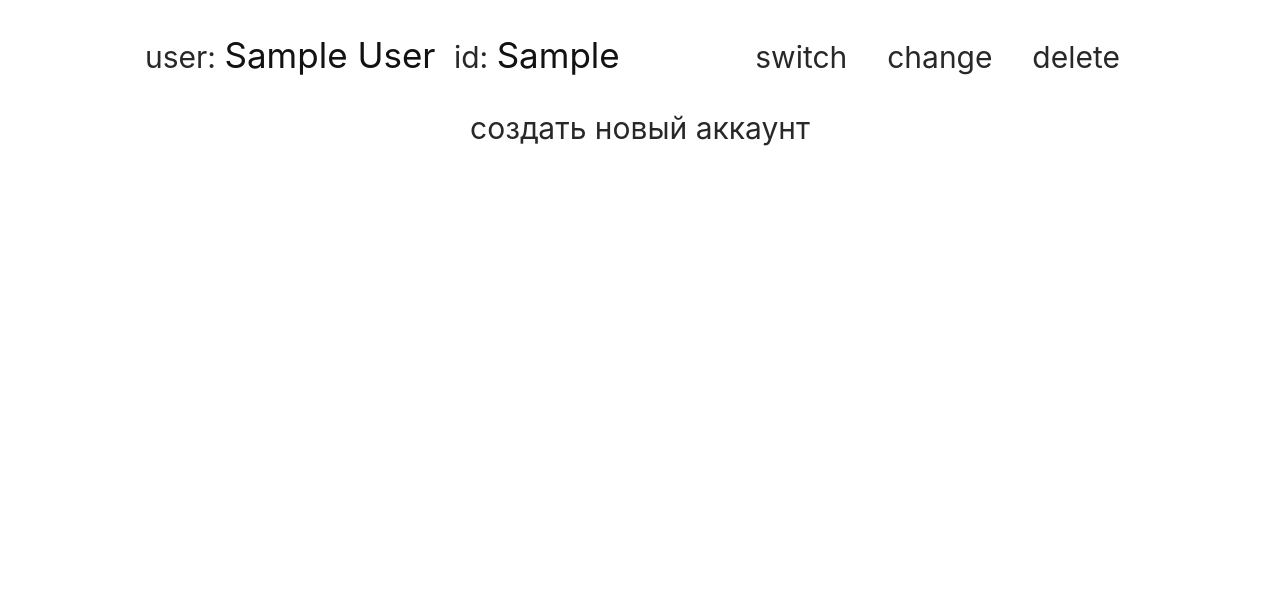
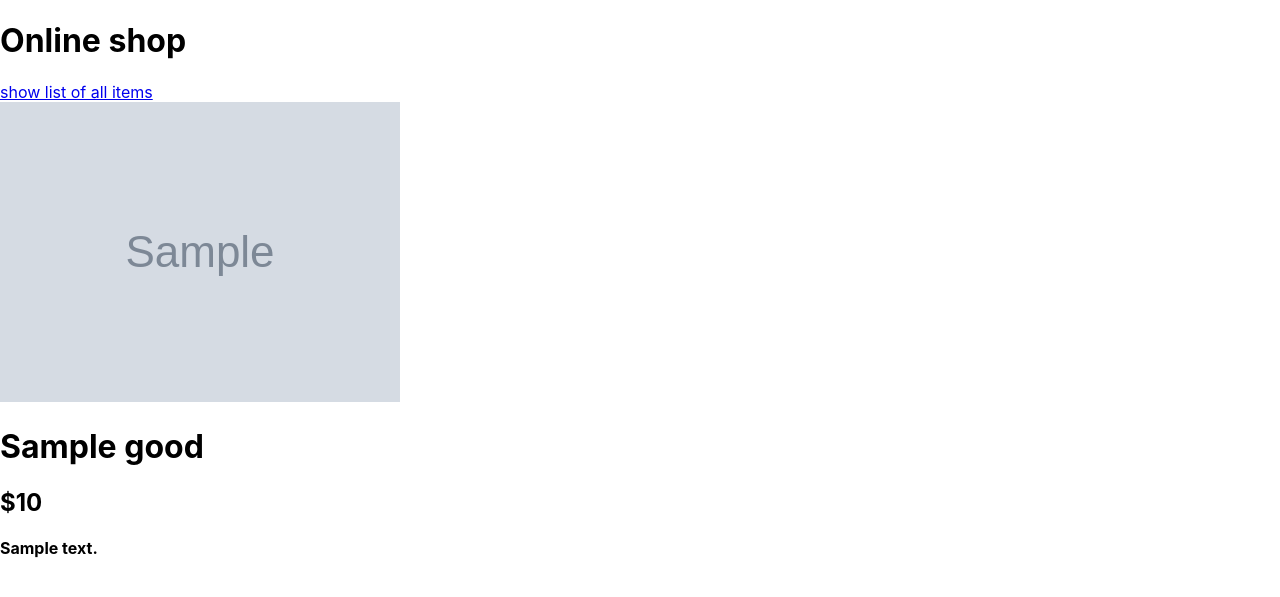
Before and after one commit to ritusya/lab4, a PHP site: page / in a window 1280 px wide. Shown: the top 597 px of the page. Run offline with PHP 8.4, Linux system fonts and the light colour scheme; tables that the repository leaves empty or names only in its code hold one stand-in row (values such as "Sample post"); grey boxes marked "Sample" are stand-in pictures; a stand-in replaces the project's code that opens the database connection.

Commit message:
Update index.php

```diff
--- a/index.php
+++ b/index.php
@@ -1,63 +1,46 @@
 <?php
-
-    require("db.php");
-
-    $users = $db->query("SELECT * FROM users")->fetchAll(PDO::FETCH_ASSOC);
-
+  require_once 'connect.php';
+  $goods = mysqli_query($connect, "SELECT * FROM `goods`");
+  $goods = mysqli_fetch_all($goods);
+//  echo "<pre>";
+//  print_r($goods);
+//  echo "</pre>";
 ?>
 
 <!DOCTYPE html>
-<html lang="ru">
-
+<html lang="en">
 <head>
-
-    <meta charset="UTF-8">
-    <meta http-equiv="X-UA-Compatible" content="IE=edge">
-    <meta name="viewport" content="width=device-width, initial-scale=1.0">
-
-    <link rel = "stylesheet" href = "src/css/style.css">
-
-    <link rel="preconnect" href="https://fonts.googleapis.com"><link rel="preconnect" href="https://fonts.gstatic.com" crossorigin><link href="https://fonts.googleapis.com/css2?family=Manrope&display=swap" rel="stylesheet">
-
-    <title>Лаба 5</title>
-
+  <meta charset="UTF-8">
+  <meta name="viewport" content="width=device-width, initial-scale=1.0">
+  <meta http-equiv="X-UA-Compatible" content="ie=edge">
+  <link rel="stylesheet" href="style.css">
+  <title>online shop</title>
 </head>
-
 <body>
-
-    <div>
-    <?php
-
-        foreach ($users as $user)
-        {
+   <h1 class="title"> Online shop</h1>
+   <div class="list">
+       <a class="list" href="list.php">show list of all items</a>
+   </div>
+    <div class="goods">
+        <?php
+        foreach ($goods as $item) {
         ?>
 
-            <div class = "island" id = "account">
+        <div class="card">
+            <div class="item-image">
+                <img src="<?php echo $item[4] ?>" alt="">
+            </div>
+            <div class="item-info">
+                <h1><?php echo $item[1] ?></h1>
+                <h2>$<?php echo $item[3] ?></h2>
+            </div>
+            <h4><?php echo $item[2] ?></h4>
 
-                <div class= "info">
-                    <span>user: </span> <span class="account_name"> <?php echo $user['name']?></span>
-                    <span>id: </span> <span class="account_id"> <?php echo $user['tag']?></span>
-                </div>
-
-                <div class = "buttons">
-                    <a id = "button" href="user.php?id=<?= $user['id']?>">switch</a>
-                    <a id = "button" href="update.php?id=<?= $user['id']?>">change</a>
-                    <a id = "button" href="delete.php?id=<?= $user['id']?>">delete</a>
-                </div>
-
-            </div>
-
-        <?php
-        }
-
-        ?>
+        </div>
+        <?php } ?>
 
     </div>
 
-    <div id = "create">
-        <a id = "button" href="create.php">создать новый аккаунт</a>
-    </div>
 
 </body>
-
 </html>
```
